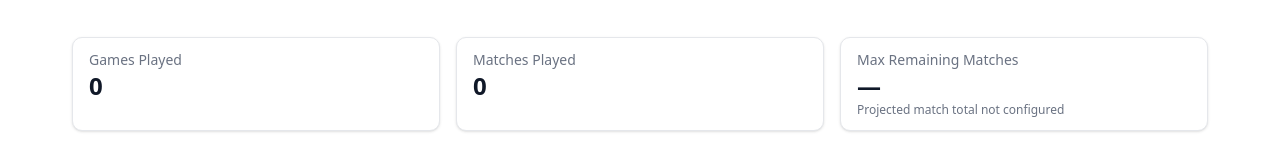
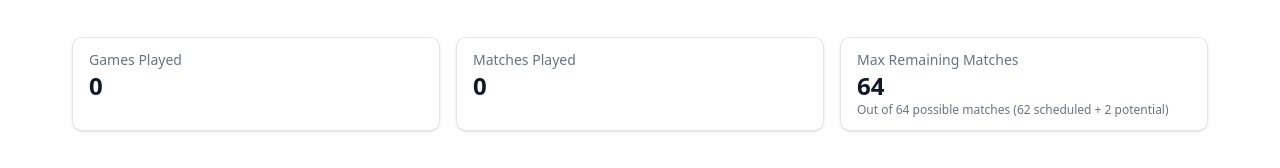
Before and after one commit to ShashOrg/worlds-crystal-ball, a Next.js app in the folder worlds-crystal/: page /crystal-ball in a window 1280 px wide. Shown: the part 158-326 px from the top of the page. Built offline with nearby package versions, Linux system fonts and the light colour scheme; no server answers; the database is empty.

Commit message:
Persist crystal ball match summary from ingestion

```diff
--- a/worlds-crystal/app/crystal-ball/page.tsx
+++ b/worlds-crystal/app/crystal-ball/page.tsx
@@ -1,4 +1,5 @@
 import { prisma } from "@/lib/prisma";
+import { getCrystalBallSummary, type CrystalBallSummary } from "@/lib/crystal-ball-summary";
 import { MetricEntityEntry, MetricResult } from "@/lib/metric-results";
 import { STATISTICS, STATISTICS_BY_KEY, groupStatisticsByCategory, StatisticDefinition } from "@/lib/statistics";
 import { getServerSession } from "next-auth";
@@ -7,111 +8,6 @@ import { authOptions } from "@/app/api/auth/[...nextauth]/route";
 import { EntityMetricTable, type EntityMetricTableColumns } from "./EntityMetricTable";
 
 const CURRENT_SEASON = 2025;
-
-type GameSummarySource = {
-    id: bigint;
-    oracleGameId: string | null;
-    dateUtc: Date;
-    blueTeam: string;
-    redTeam: string;
-};
-
-type CrystalBallSummary = {
-    totalGames: number;
-    totalMatches: number;
-    maxRemainingMatches: number | null;
-    configuredMatchTarget: number | null;
-};
-
-function normalizeOracleMatchId(raw: string | null | undefined): string | null {
-    if (!raw) {
-        return null;
-    }
-
-    const trimmed = raw.trim();
-    if (!trimmed) {
-        return null;
-    }
-
-    let candidate = trimmed.replace(/\s+/g, "_");
-
-    const withoutGameSuffix = candidate.replace(/(?:[_-]?G(?:AME)?\d+)+$/i, "");
-    if (withoutGameSuffix) {
-        candidate = withoutGameSuffix;
-    }
-
-    candidate = candidate.replace(/[_-]+$/g, "");
-
-    return candidate ? candidate.toUpperCase() : trimmed.toUpperCase();
-}
-
-function deriveMatchIdentifier(game: GameSummarySource): string {
-    const normalized = normalizeOracleMatchId(game.oracleGameId);
-    if (normalized) {
-        return normalized;
-    }
-
-    const dateKey = Number.isNaN(game.dateUtc.getTime())
-        ? "UNKNOWN-DATE"
-        : game.dateUtc.toISOString().slice(0, 10);
-    const teams = [game.blueTeam || "BLUE", game.redTeam || "RED"]
-        .map((team) => team.trim().toUpperCase())
-        .sort()
-        .join("_VS_");
-
-    return `${dateKey}_${teams}_${game.id.toString()}`;
-}
-
-function parsePositiveInteger(value: string | undefined | null): number | null {
-    if (!value) {
-        return null;
-    }
-
-    const parsed = Number(value);
-    if (!Number.isFinite(parsed)) {
-        return null;
-    }
-
-    const rounded = Math.floor(parsed);
-    return rounded > 0 ? rounded : null;
-}
-
-async function getCrystalBallSummary(): Promise<CrystalBallSummary> {
-    const games = await prisma.game.findMany({
-        select: {
-            id: true,
-            oracleGameId: true,
-            dateUtc: true,
-            blueTeam: true,
-            redTeam: true,
-        },
-        orderBy: { dateUtc: "asc" },
-    });
-
-    const matchIds = new Set<string>();
-    for (const game of games) {
-        matchIds.add(deriveMatchIdentifier(game));
-    }
-
-    const configuredTargetRaw =
-        process.env.NEXT_PUBLIC_TOTAL_MATCHES ??
-        process.env.NEXT_PUBLIC_PROJECTED_TOTAL_MATCHES ??
-        process.env.CRYSTAL_BALL_TOTAL_MATCHES ??
-        process.env.PROJECTED_TOTAL_MATCHES ??
-        null;
-
-    const configuredMatchTarget = parsePositiveInteger(configuredTargetRaw);
-
-    const maxRemainingMatches =
-        configuredMatchTarget !== null ? Math.max(0, configuredMatchTarget - matchIds.size) : null;
-
-    return {
-        totalGames: games.length,
-        totalMatches: matchIds.size,
-        maxRemainingMatches,
-        configuredMatchTarget,
-    };
-}
 
 type SelectionWithRelations = Prisma.UserPickSelectionGetPayload<{
     include: { champion: true; player: true };
@@ -653,7 +549,7 @@ const metricHandlers: Record<string, MetricComputation> = {
 };
 
 export default async function CrystalBallPage() {
-    const summaryPromise = getCrystalBallSummary();
+    const summaryPromise = getCrystalBallSummary(CURRENT_SEASON);
     const session = await getServerSession(authOptions);
     const stats = STATISTICS;
     const groupedResults = groupStatisticsByCategory(stats);
@@ -713,13 +609,7 @@ export default async function CrystalBallPage() {
                 <SummaryStat
                     label="Max Remaining Matches"
                     value={summary.maxRemainingMatches}
-                    helperText={
-                        summary.maxRemainingMatches === null
-                            ? "Projected match total not configured"
-                            : summary.configuredMatchTarget
-                            ? `Out of ${summary.configuredMatchTarget.toLocaleString()} projected matches`
-                            : undefined
-                    }
+                    helperText={formatRemainingMatchesHelper(summary)}
                 />
             </section>
 
@@ -774,6 +664,23 @@ export default async function CrystalBallPage() {
             })}
         </div>
     );
+}
+
+function formatRemainingMatchesHelper(summary: CrystalBallSummary): string | undefined {
+    if (summary.totalPossibleMatches === null) {
+        return "Schedule metadata unavailable";
+    }
+
+    const parts: string[] = [];
+    if (summary.totalScheduledMatches !== null) {
+        parts.push(`${summary.totalScheduledMatches.toLocaleString()} scheduled`);
+    }
+    if (summary.totalPotentialMatches !== null && summary.totalPotentialMatches > 0) {
+        parts.push(`${summary.totalPotentialMatches.toLocaleString()} potential`);
+    }
+
+    const breakdown = parts.length ? ` (${parts.join(" + ")})` : "";
+    return `Out of ${summary.totalPossibleMatches.toLocaleString()} possible matches${breakdown}`;
 }
 
 function SummaryStat({
--- /dev/null
+++ b/worlds-crystal/lib/crystal-ball-summary.ts
@@ -0,0 +1,170 @@
+import { prisma } from "@/lib/prisma";
+import { getWorldsEventSchedule } from "@/lib/worlds-event-metadata";
+
+export type GameSummarySource = {
+    id: bigint;
+    oracleGameId: string | null;
+    dateUtc: Date;
+    blueTeam: string;
+    redTeam: string;
+};
+
+export type CrystalBallSummary = {
+    totalGames: number;
+    totalMatches: number;
+    totalScheduledMatches: number | null;
+    totalPotentialMatches: number | null;
+    totalPossibleMatches: number | null;
+    maxRemainingMatches: number | null;
+};
+
+const SUMMARY_METRIC_ID = "crystal_ball_summary";
+
+export function normalizeOracleMatchId(raw: string | null | undefined): string | null {
+    if (!raw) {
+        return null;
+    }
+
+    const trimmed = raw.trim();
+    if (!trimmed) {
+        return null;
+    }
+
+    let candidate = trimmed.replace(/\s+/g, "_");
+
+    const withoutGameSuffix = candidate.replace(/(?:[_-]?G(?:AME)?\d+)+$/i, "");
+    if (withoutGameSuffix) {
+        candidate = withoutGameSuffix;
+    }
+
+    candidate = candidate.replace(/[_-]+$/g, "");
+
+    return candidate ? candidate.toUpperCase() : trimmed.toUpperCase();
+}
+
+export function deriveMatchIdentifier(game: GameSummarySource): string {
+    const normalized = normalizeOracleMatchId(game.oracleGameId);
+    if (normalized) {
+        return normalized;
+    }
+
+    const dateKey = Number.isNaN(game.dateUtc.getTime())
+        ? "UNKNOWN-DATE"
+        : game.dateUtc.toISOString().slice(0, 10);
+    const teams = [game.blueTeam || "BLUE", game.redTeam || "RED"]
+        .map((team) => team.trim().toUpperCase())
+        .sort()
+        .join("_VS_");
+
+    return `${dateKey}_${teams}_${game.id.toString()}`;
+}
+
+function seasonDateRange(season: number): { start: Date; end: Date } {
+    const start = new Date(Date.UTC(season, 0, 1, 0, 0, 0));
+    const end = new Date(Date.UTC(season + 1, 0, 1, 0, 0, 0));
+    return { start, end };
+}
+
+function buildSummaryFromGames(games: GameSummarySource[], season: number): CrystalBallSummary {
+    const matchIds = new Set<string>();
+    for (const game of games) {
+        matchIds.add(deriveMatchIdentifier(game));
+    }
+
+    const schedule = getWorldsEventSchedule(season);
+    const totalScheduledMatches = schedule?.scheduledMatches ?? null;
+    const totalPotentialMatches = schedule?.potentialMatches ?? null;
+
+    const totalPossibleMatches =
+        totalScheduledMatches !== null || totalPotentialMatches !== null
+            ? (totalScheduledMatches ?? 0) + (totalPotentialMatches ?? 0)
+            : null;
+
+    const totalMatches = matchIds.size;
+    const maxRemainingMatches =
+        totalPossibleMatches !== null ? Math.max(0, totalPossibleMatches - totalMatches) : null;
+
+    return {
+        totalGames: games.length,
+        totalMatches,
+        totalScheduledMatches,
+        totalPotentialMatches,
+        totalPossibleMatches,
+        maxRemainingMatches,
+    };
+}
+
+export async function computeCrystalBallSummary(season: number): Promise<CrystalBallSummary> {
+    const { start, end } = seasonDateRange(season);
+    const games = await prisma.game.findMany({
+        where: {
+            dateUtc: {
+                gte: start,
+                lt: end,
+            },
+        },
+        orderBy: { dateUtc: "asc" },
+        select: {
+            id: true,
+            oracleGameId: true,
+            dateUtc: true,
+            blueTeam: true,
+            redTeam: true,
+        },
+    });
+
+    return buildSummaryFromGames(games, season);
+}
+
+function isCrystalBallSummary(value: unknown): value is CrystalBallSummary {
+    if (!value || typeof value !== "object") return false;
+    const summary = value as Record<string, unknown>;
+    return (
+        typeof summary.totalGames === "number" &&
+        typeof summary.totalMatches === "number" &&
+        (summary.totalScheduledMatches === null || typeof summary.totalScheduledMatches === "number") &&
+        (summary.totalPotentialMatches === null || typeof summary.totalPotentialMatches === "number") &&
+        (summary.totalPossibleMatches === null || typeof summary.totalPossibleMatches === "number") &&
+        (summary.maxRemainingMatches === null || typeof summary.maxRemainingMatches === "number")
+    );
+}
+
+export async function loadPersistedCrystalBallSummary(): Promise<CrystalBallSummary | null> {
+    const record = await prisma.externalMetric.findUnique({
+        where: { metricId: SUMMARY_METRIC_ID },
+    });
+
+    if (!record) return null;
+
+    const data = record.data as unknown;
+    if (!isCrystalBallSummary(data)) {
+        return null;
+    }
+
+    return data;
+}
+
+export async function persistCrystalBallSummary(summary: CrystalBallSummary): Promise<void> {
+    await prisma.externalMetric.upsert({
+        where: { metricId: SUMMARY_METRIC_ID },
+        update: { data: summary },
+        create: { metricId: SUMMARY_METRIC_ID, data: summary },
+    });
+}
+
+export async function recomputeAndStoreCrystalBallSummary(
+    season: number,
+): Promise<CrystalBallSummary> {
+    const summary = await computeCrystalBallSummary(season);
+    await persistCrystalBallSummary(summary);
+    return summary;
+}
+
+export async function getCrystalBallSummary(season: number): Promise<CrystalBallSummary> {
+    const stored = await loadPersistedCrystalBallSummary();
+    if (stored) {
+        return stored;
+    }
+
+    return computeCrystalBallSummary(season);
+}
--- /dev/null
+++ b/worlds-crystal/lib/worlds-event-metadata.ts
@@ -0,0 +1,35 @@
+export type WorldsEventSchedule = {
+    /**
+     * Matches that are guaranteed to be played based on the published
+     * tournament schedule (e.g. play-in, Swiss, knockout rounds).
+     */
+    scheduledMatches: number;
+    /**
+     * Matches that may be required depending on bracket permutations or
+     * additional decider scenarios. These are included when calculating the
+     * maximum possible matches remaining.
+     */
+    potentialMatches: number;
+};
+
+const EVENT_SCHEDULE_BY_SEASON: Record<number, WorldsEventSchedule> = {
+    /**
+     * Worlds 2025 follows the same format introduced in 2024:
+     *  - Play-In stage with two double-elimination groups (14 best-of series)
+     *  - Swiss stage with a fixed 40 best-of series (5 rounds of eight matches)
+     *  - Knockout stage with eight best-of five series
+     *
+     *  In addition to the scheduled series, format documentation includes two
+     *  potential qualification tiebreakers for the Play-In stage. These only
+     *  occur if groups require an extra decider, so we track them separately
+     *  as potential matches.
+     */
+    2025: {
+        scheduledMatches: 62,
+        potentialMatches: 2,
+    },
+};
+
+export function getWorldsEventSchedule(season: number): WorldsEventSchedule | null {
+    return EVENT_SCHEDULE_BY_SEASON[season] ?? null;
+}
--- a/worlds-crystal/scripts/ingest-oracle.ts
+++ b/worlds-crystal/scripts/ingest-oracle.ts
@@ -2,8 +2,9 @@
 import "dotenv/config";
 import Papa from "papaparse";
 import * as XLSX from "xlsx";
-import {MetricResult} from "@/lib/metric-results";
-import {prisma} from "@/lib/prisma";
+import { MetricResult } from "@/lib/metric-results";
+import { prisma } from "@/lib/prisma";
+import { recomputeAndStoreCrystalBallSummary } from "@/lib/crystal-ball-summary";
 
 async function ensureExternalMetricTable() {
     const exists = await prisma.$queryRaw<{exists: boolean}[]>`
@@ -29,10 +30,15 @@ async function ensureExternalMetricTable() {
 
 // ---- Config you can tweak
 const YEAR = process.env.ORACLE_YEAR ?? "2025";
+const SEASON = Number.parseInt(YEAR, 10);
 
 const COMMUNITY_DRIVE_FILE_ID = process.env.COMMUNITY_DRIVE_FILE_ID ?? "1xt2vnIOPW1J7e9xYCyLDKAbqJiF7r1jMg7BeLPyeaDc";
 const COMMUNITY_CSV_URL = process.env.COMMUNITY_CSV_URL ?? "";
 const COMMUNITY_CSV_PATH = process.env.COMMUNITY_CSV_PATH ?? "";
+
+if (Number.isNaN(SEASON)) {
+    throw new Error(`Invalid ORACLE_YEAR value: ${YEAR}`);
+}
 
 type Row = {
     gameid: string;
@@ -1005,6 +1011,12 @@ async function main() {
 
     console.log(`Games created: ${created}, updated: ${updated}, player-rows inserted: ${statsInserted}`);
 
+    await ensureExternalMetricTable();
+    const summary = await recomputeAndStoreCrystalBallSummary(SEASON);
+    console.log(
+        `[crystal-ball] summary updated: games=${summary.totalGames}, matches=${summary.totalMatches}, maxRemaining=${summary.maxRemainingMatches ?? "n/a"}`,
+    );
+
     const communityData = await loadCommunityData();
     if (communityData) {
         const communityMetrics =
@@ -1012,8 +1024,6 @@ async function main() {
                 ? buildCommunityMetricResultsFromWorkbook(communityData.workbook)
                 : buildCommunityMetricResults(parseCommunityMatrix(communityData.csvText.replace(/^\uFEFF/, "")));
         const entries = Object.entries(communityMetrics);
-
-        await ensureExternalMetricTable();
 
         for (const [metricId, data] of entries) {
             const payload = JSON.stringify(data);
```
